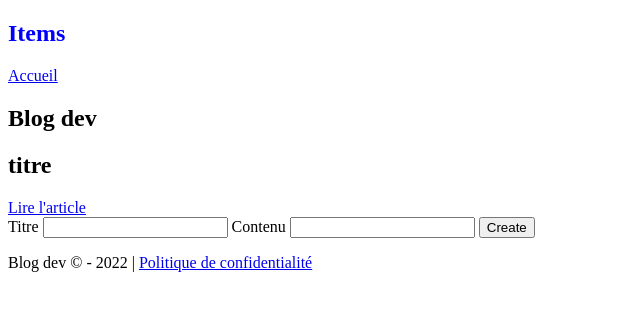
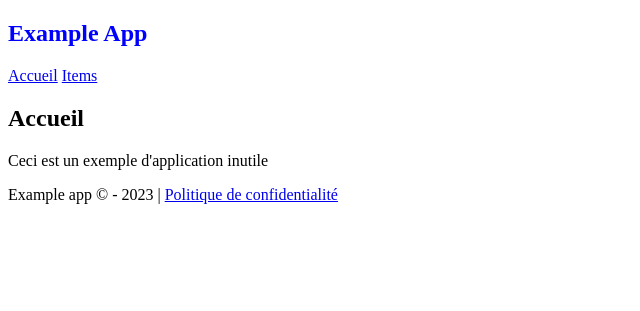
Before and after one commit to pacoccino/php-exampleapp, a PHP site: page / in a window 1280 px wide. Shown: the top 311 px of the page, without its empty margins (0-640 px from the left). Run offline with PHP 8.4, Linux system fonts and the light colour scheme; data comes from the database, SQL or seed files in the repository; data that the repository does not hold is empty.

Commit message:
home page

```diff
--- a/config/routes.php
+++ b/config/routes.php
@@ -2,6 +2,7 @@
 
 const AVAILABLE_ROUTES = [
     'home' => App\Controllers\HomeController::class,
+    'items' => App\Controllers\ItemsController::class,
     'item' => App\Controllers\ItemController::class,
     '404' => App\Controllers\NotFoundController::class,
 ];
--- a/db.sql
+++ b/db.sql
@@ -10,8 +10,8 @@ SET time_zone = "+00:00";
 --
 -- Database: `caca`
 --
-CREATE DATABASE IF NOT EXISTS `caca` DEFAULT CHARACTER SET utf8 COLLATE utf8_general_ci;
-USE `caca`;
+CREATE DATABASE IF NOT EXISTS `example` DEFAULT CHARACTER SET utf8 COLLATE utf8_general_ci;
+USE `example`;
 
 -- --------------------------------------------------------
 
--- a/lib/Router.php
+++ b/lib/Router.php
@@ -24,17 +24,17 @@ class Router
 		if (isset($this->requestedPage)) {
 			// Check si la page est bien dans le tableau de route (l'argument "true" vérifie aussi le type du paramètre)
 			if (in_array($this->requestedPage, $this->availablePages, true)) {
-				$Controller = AVAILABLE_ROUTES[$_GET['page']];
+				$ControllerClass = AVAILABLE_ROUTES[$_GET['page']];
 			} else {
 
-				$Controller = UNKNOWN_ROUTE;
+				$ControllerClass = UNKNOWN_ROUTE;
 			}
 		} else {
-			$Controller = DEFAULT_ROUTE;
+			$ControllerClass = DEFAULT_ROUTE;
 		}
 
 		// Inclusion du contrôleur
-		$controller = new $Controller();
+		$controller = new $ControllerClass();
 		$controller->execute();
 
 	}
--- a/src/controllers/HomeController.php
+++ b/src/controllers/HomeController.php
@@ -3,17 +3,12 @@
 namespace App\Controllers;
 
 use Lib\AbstractController;
-use App\Managers\ItemManager;
 
 class HomeController extends AbstractController
 {
     public function execute()
     {
-        $itemManager = new ItemManager();
-
-        $items = $itemManager->getItems(10);
-        $this->renderView('home', ['items' => $items]);
-
+        $this->renderView('home');
     }
 }
 
--- a/src/controllers/ItemController.php
+++ b/src/controllers/ItemController.php
@@ -2,8 +2,8 @@
 
 namespace App\Controllers;
 
+use Lib\AbstractController;
 use App\Managers\ItemManager;
-use Lib\AbstractController;
 
 class ItemController extends AbstractController
 {
@@ -15,7 +15,7 @@ class ItemController extends AbstractController
         if ($_SERVER["REQUEST_METHOD"] == "POST" && isset($_GET['action']) && $_GET['action'] === 'create') {
             // Verification
             if (!isset($_POST['title']) || !isset($_POST['content'])) {
-                $this->redirect('home', ['action' => 'create-post-error']);
+                $this->redirect('items', ['action' => 'create-post-error']);
             } else {
                 $itemId = $itemManager->addItem(array('title' => $_POST['title'], 'content' => $_POST['content']));
                 $this->redirect('item', ['id' => $itemId, 'action' => 'create-post-success']);
--- a/templates/layout.php
+++ b/templates/layout.php
@@ -3,7 +3,7 @@
 
 <head>
   <meta charset="UTF-8">
-  <title>ITEMS</title>
+  <title>Example app</title>
   <link rel="stylesheet" href="app.css">
 </head>
 
--- a/templates/pages/404.php
+++ b/templates/pages/404.php
@@ -1,3 +1,3 @@
-<div class="home">
+<div class="404">
 	Page non trouvée
 </div>
--- a/templates/pages/home.php
+++ b/templates/pages/home.php
@@ -1,37 +1,8 @@
-<?php
-$items = $data['items'];
-
-$postCreationError = isset($_GET['action']) && $_GET['action'] === 'create-post-error';
-
-?>
-
 <div class="home">
 	<section id="about">
-		<h1>Blog dev</h1>
+		<h1>Accueil</h1>
 	</section>
-	<section id="last-articles">
-		<?php foreach ($items as $item) { ?>
-			<article>
-				<h2>
-					<?= htmlspecialchars($item['title']); ?>
-				</h2>
-				<a href="<?= 'item&id=' . $item['id']; ?>">Lire l'article</a>
-			</article>
-		<?php } ?>
+	<section id="home">
+		<p>Ceci est un exemple d'application inutile</p>
 	</section>
-	<?php
-	if ($postCreationError) {
-		?>
-		<p>Erreur creation de post</p>
-		<?php
-	}
-	?>
-
-	<form action="item&action=create" method="post">
-		<label for="title">Titre</label>
-		<input type="text" name="title">
-		<label for="titcontentle">Contenu</label>
-		<input type="text" name="content">
-		<button type="submit">Create</button>
-	</form>
 </div>
--- a/templates/pages/item.php
+++ b/templates/pages/item.php
@@ -7,9 +7,9 @@ $postCreated = isset($_GET['action']) && $_GET['action'] === 'create-post-succes
 
 <div class="home">
 	<section id="about">
-		<h1>Blog dev</h1>
+		<h1>Item</h1>
 	</section>
-	<section id="article">
+	<section id="item">
 		<?php
 		if ($postCreated) {
 			?>
--- a/templates/partials/_footer.php
+++ b/templates/partials/_footer.php
@@ -1,3 +1,3 @@
 <footer>
-	<p>Blog dev &copy; - 2022 | <a href="privacy_policy">Politique de confidentialité</a></p>
+	<p>Example app &copy; - 2023 | <a href="privacy_policy">Politique de confidentialité</a></p>
 </footer>
--- a/templates/partials/_header.php
+++ b/templates/partials/_header.php
@@ -1,6 +1,7 @@
 <header>
 	<nav>
-		<h1>Items</h1>
+		<h1>Example App</h1>
 		<a href="home">Accueil</a>
+		<a href="items">Items</a>
 	</nav>
 </header>
```
Also changed, not shown: src/controllers/ItemsController.php (added, +20 -0 lines), templates/pages/items.php (added, +43 -0 lines).
